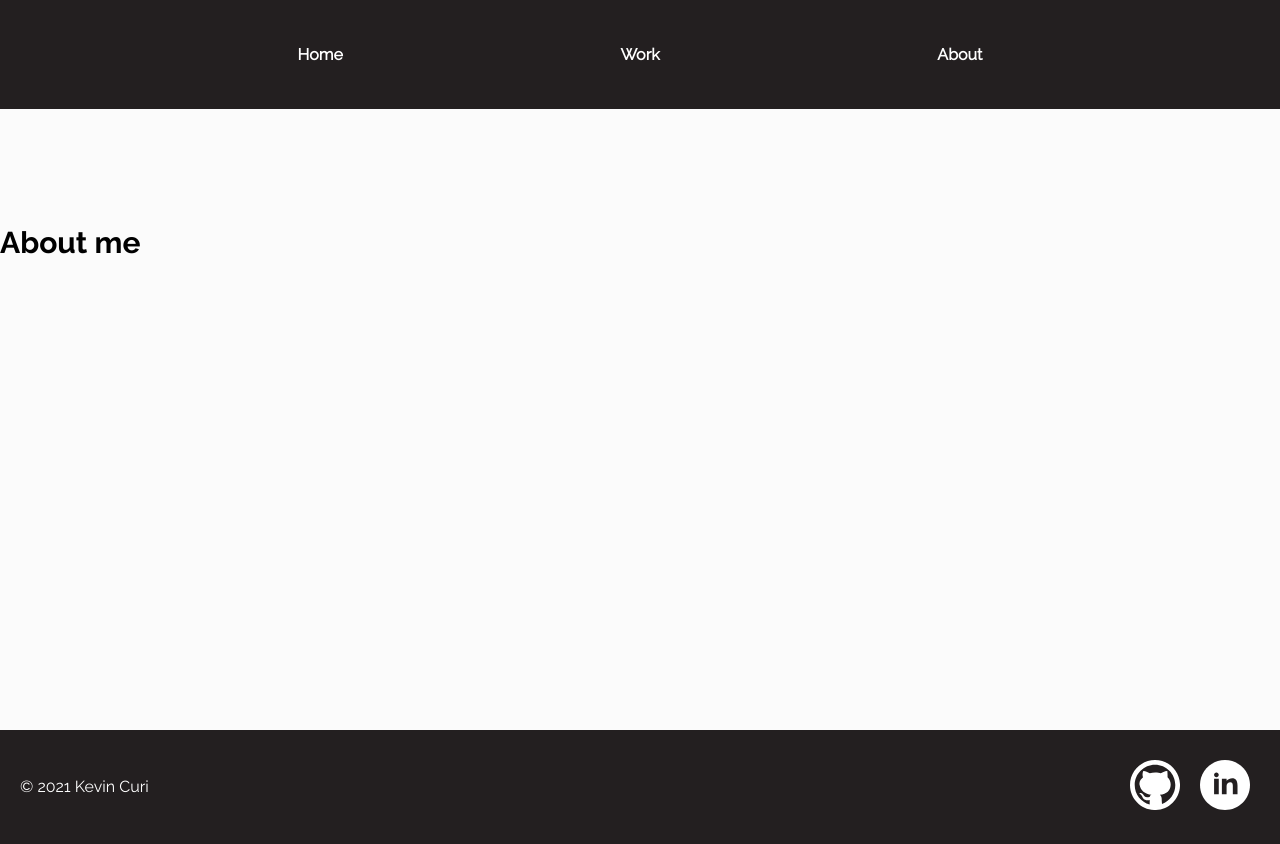
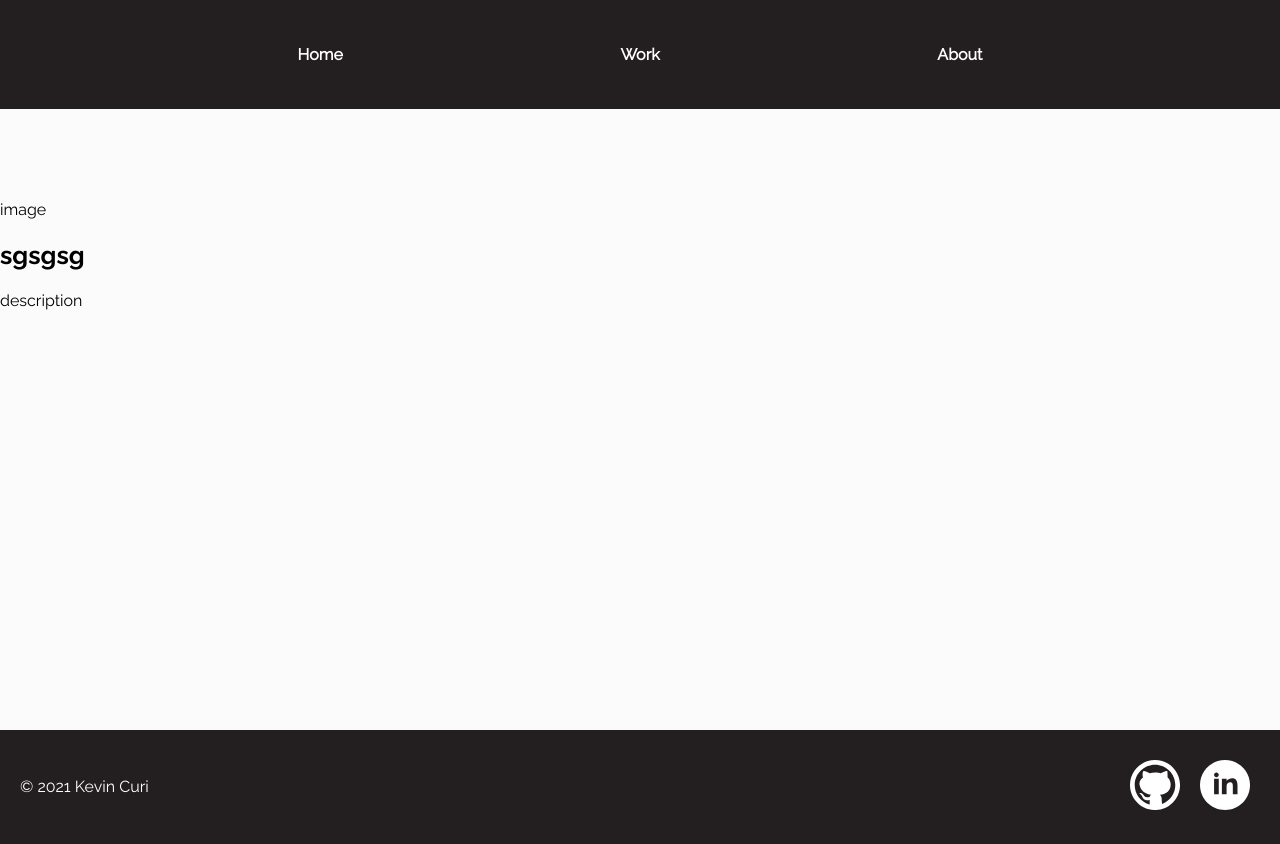
Before and after one commit to TheKevSter35/portfolio, a React (Create React App) app: page /about in a window 1280 px wide. Built offline with nearby package versions, Linux system fonts and the light colour scheme.

Commit message:
update footer

```diff
--- a/src/assets/styles/components/footer.scss
+++ b/src/assets/styles/components/footer.scss
@@ -1,14 +1,18 @@
 footer {
     background-color: $bg-black;
     width: 100%;
+
+    .inner {
+        max-width: 1280px;
         display: flex;
         flex-direction: row-reverse;
         justify-content: space-between;
         align-items: center;
         padding: 20px;
-
+        margin: 0 auto;
         nav {
             margin: 10px 0;
+
             a {
                 margin: 10px;
             }
@@ -18,3 +22,4 @@ footer {
             color: $white;
         }
     }
+}
--- a/src/components/footer.jsx
+++ b/src/components/footer.jsx
@@ -5,6 +5,7 @@ import {Link} from 'react-router-dom'
 const Footer = () => {
     return (
         <footer>
+            <div className="inner">
             <nav>
                 <a
                     href="https://github.com/TheKevSter35"
@@ -22,6 +23,7 @@ const Footer = () => {
                 </a>
             </nav>
              <p>© 2021 Kevin Curi</p>
+             </div>
         </footer>
     )
 }
--- a/src/components/pages/about.jsx
+++ b/src/components/pages/about.jsx
@@ -1,22 +1,26 @@
 import React from 'react'
-
-
 
 const About = () => {
 
-
     return (
         <main>
-            <section className="intro">
-                <div className="intro__inner">
-       <h1>About me</h1>
-       </div>
+            <section className="banner">
+                <div className="banner__inner inner"></div>
+            </section>
+            <section className="about-intro">
+                <div className="inner">
+                    <div className="image">
+                        image
+                    </div>
+                    <div className="copy">
+                        <h2>sgsgsg</h2>
+                        <p>description</p>
+                    </div>
+
+                </div>
             </section>
         </main>
     )
 }
 
-
-
-
 export default About
```
Lines whose indentation alone changed are shown as unchanged.
